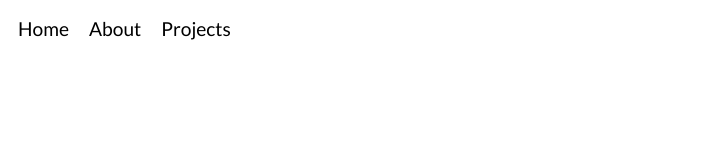
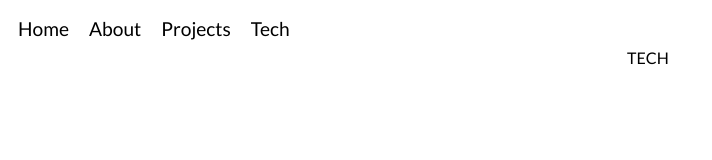
Before and after one commit to krdormer/portfolio, a React (Create React App) app: page /tech in a window 1280 px wide. Shown: the top 160 px of the page, without its empty margins (0-712 px from the left). Built offline with nearby package versions, Linux system fonts and the light colour scheme.

Commit message:
Add tech-page component and styles
This page will display current tech stacks and info about the tools I a
m using and have used previously.

```diff
--- a/src/App.js
+++ b/src/App.js
@@ -9,6 +9,7 @@ import Header from './components/header/header.component';
 import HomePage from './pages/home-page/home-page.component';
 import AboutPage from './pages/about-page/about-page.component';
 import ProjectsPage from './pages/projects-page/projects-page.component';
+import TechPage from './pages/tech-page/tech-page.component';
 
 // NPM Components
 
@@ -21,6 +22,7 @@ const App = () => {
         <Route exact path='/' component={HomePage} />
         <Route path = '/about' component={AboutPage} />
         <Route path='/projects' component={ProjectsPage} />
+        <Route path='/tech' component={TechPage} />
       </Switch>
     </div>
   );
--- a/src/components/header/header.component.jsx
+++ b/src/components/header/header.component.jsx
@@ -10,6 +10,7 @@ const Header = () => (
             <Link className='link-option' to='/'>Home</Link>
             <Link className='link-option' to='/about'>About</Link>
             <Link className='link-option' to='/projects'>Projects</Link>
+            <Link className='link-option' to='/tech'>Tech</Link>
         </div>
     </div>
 );
--- /dev/null
+++ b/src/pages/tech-page/tech-page.component.jsx
@@ -0,0 +1,9 @@
+import './tech-page.styles.css';
+
+const TechPage = () => (
+    <div className="tech-page">
+        TECH
+    </div>
+);
+
+export default TechPage;
```
Also changed, not shown: src/pages/tech-page/tech-page.styles.css (added).
